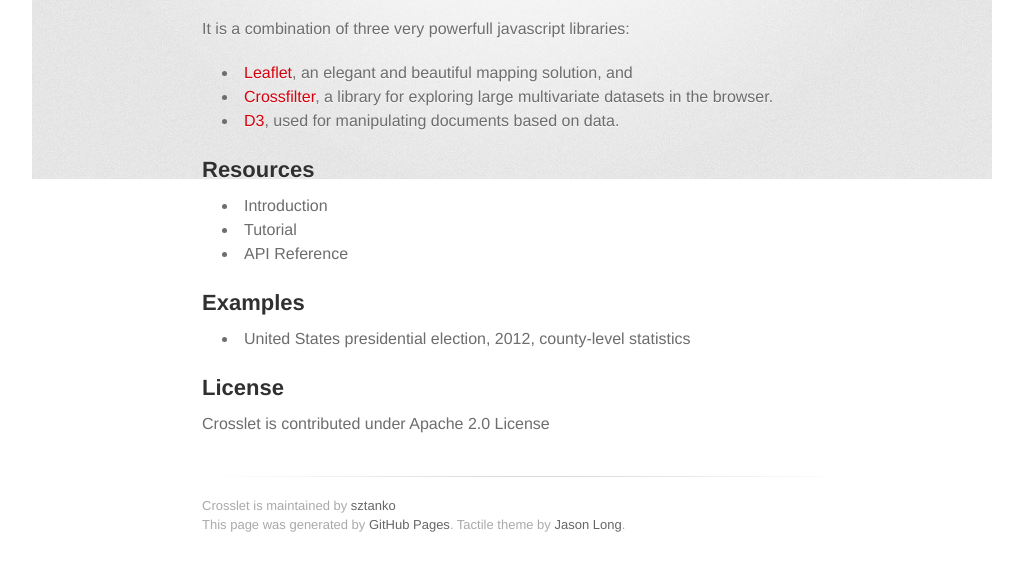
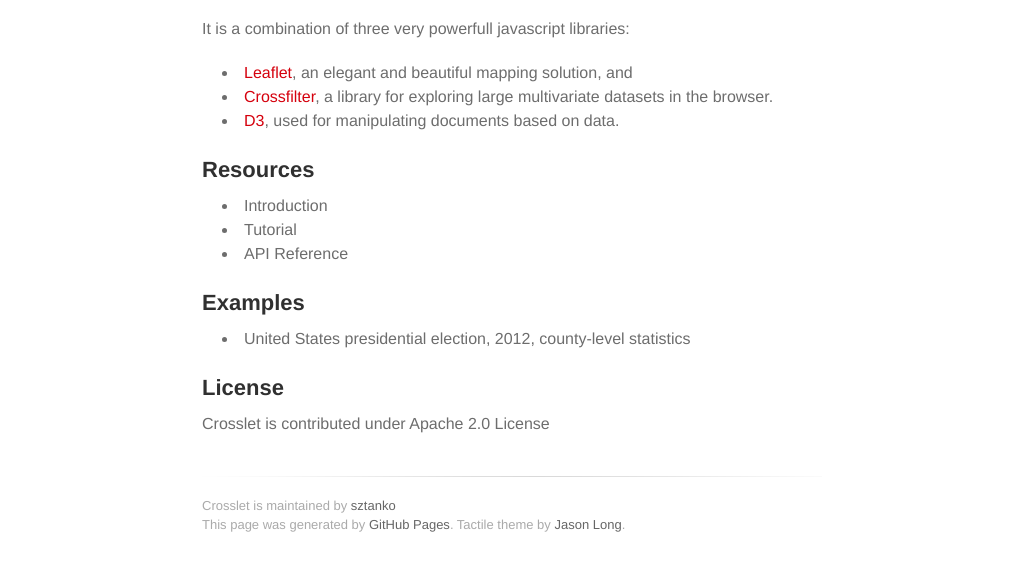
Before and after one commit to sztanko/crosslet, a plain HTML site: page index.html in a window 1280 px wide. Shown: the part 394-959 px from the top of the page, without its empty margins (128-1151 px from the left). Drawn offline with Linux system fonts and the light colour scheme; a web font is replaced by a local one.

Commit message:
Update stylesheets/stylesheet.css

```diff
--- a/stylesheets/stylesheet.css
+++ b/stylesheets/stylesheet.css
@@ -85,7 +85,7 @@
 }
 
 #container {
-  background: transparent url(../images/highlight-bg.jpg) 50% 0 no-repeat;
+  /* background: transparent url(../images/highlight-bg.jpg) 50% 0 no-repeat; */
   min-height: 595px;
 }
 
```
